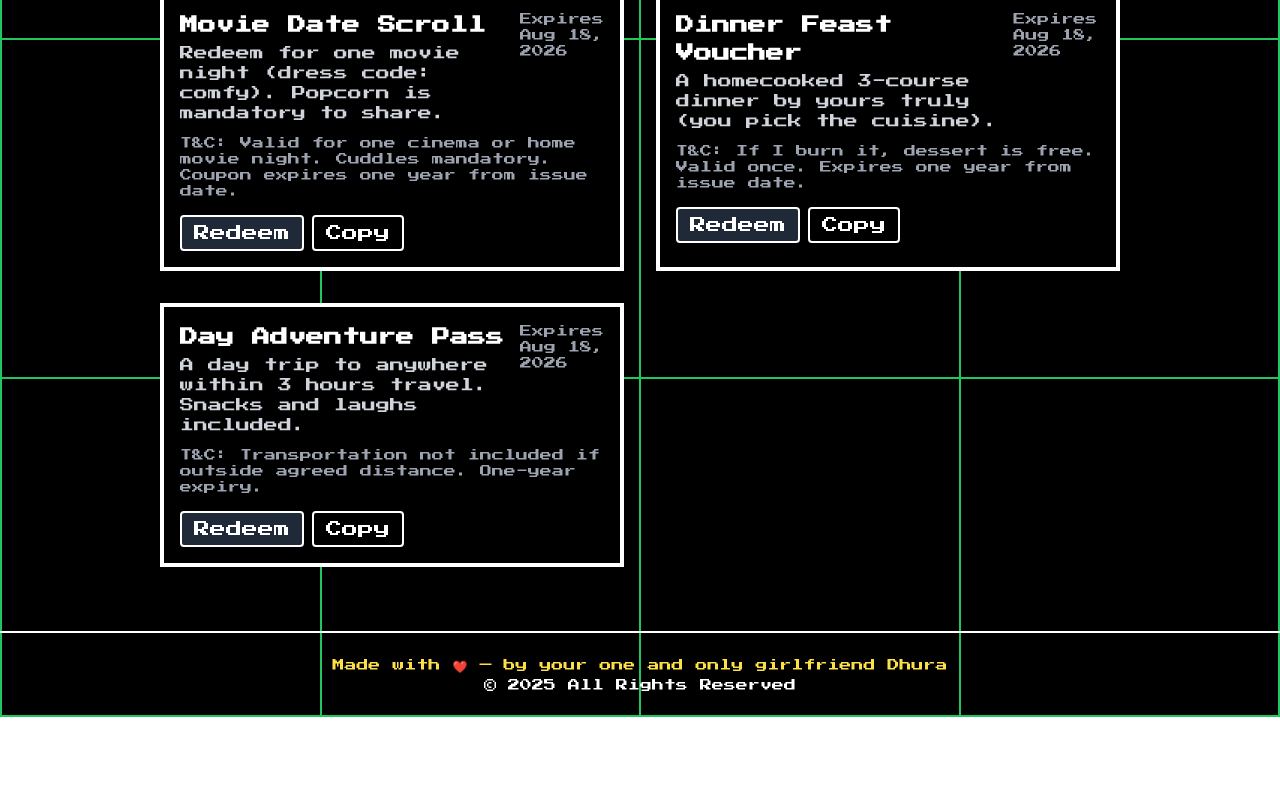
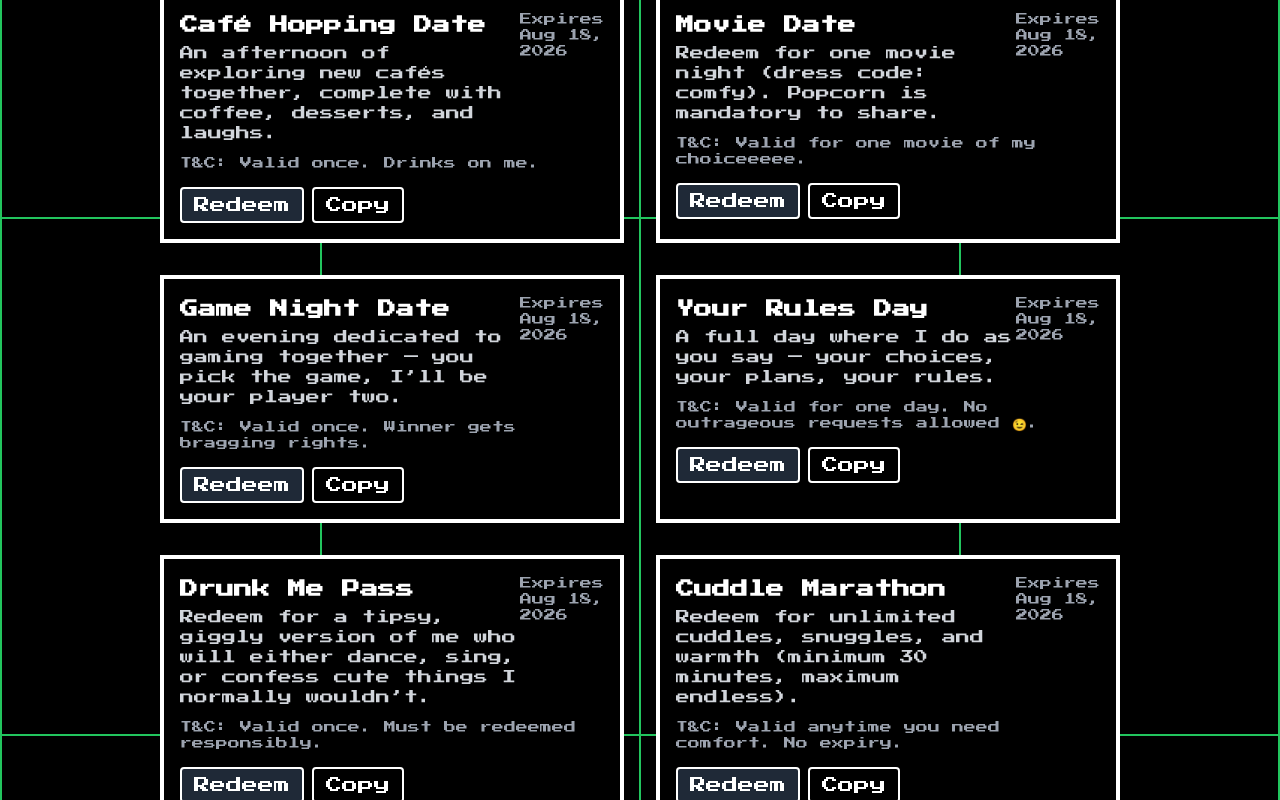
Before and after one commit to Dhuraa/secret, a React (Create React App) app: page /#/coupons in a window 1280 px wide. Shown: the part 300-1100 px from the top of the page. Before the commit the page ends 1017 px from the top, so only its background shows below. Built offline with nearby package versions, Linux system fonts and the light colour scheme.

Commit message:
letter and coupons

```diff
--- a/src/components/coupons/coupons.js
+++ b/src/components/coupons/coupons.js
@@ -1,35 +1,70 @@
-
 const couponsData = [
   {
-      id: 'movie',
-      title: 'Movie Date Scroll',
-      description: 'Redeem for one movie night (dress code: comfy). Popcorn is mandatory to share.',
-      terms: 'Valid for one cinema or home movie night. Cuddles mandatory. Coupon expires one year from issue date.',
+    id: "cafe",
+    title: "Café Hopping Date",
+    description:
+      "An afternoon of exploring new cafés together, complete with coffee, desserts, and laughs.",
+    terms: "Valid once. Drinks on me.",
   },
   {
-      id: 'dinner',
-      title: 'Dinner Feast Voucher',
-      description: 'A homecooked 3-course dinner by yours truly (you pick the cuisine).',
-      terms: "If I burn it, dessert is free. Valid once. Expires one year from issue date.",
+    id: "movie",
+    title: "Movie Date",
+    description:
+      "Redeem for one movie night (dress code: comfy). Popcorn is mandatory to share.",
+    terms: "Valid for one movie of my choiceeeee.",
   },
   {
-      id: 'adventure',
-      title: 'Day Adventure Pass',
-      description: 'A day trip to anywhere within 3 hours travel. Snacks and laughs included.',
-      terms: 'Transportation not included if outside agreed distance. One-year expiry.',
+    id: "gamenight",
+    title: "Game Night Date",
+    description:
+      "An evening dedicated to gaming together — you pick the game, I’ll be your player two.",
+    terms: "Valid once. Winner gets bragging rights.",
+  },
+  {
+    id: "yourcall",
+    title: "Your Rules Day",
+    description:
+      "A full day where I do as you say — your choices, your plans, your rules.",
+    terms: "Valid for one day. No outrageous requests allowed 😉.",
+  },
+  {
+    id: "drunkme",
+    title: "Drunk Me Pass",
+    description:
+      "Redeem for a tipsy, giggly version of me who will either dance, sing, or confess cute things I normally wouldn’t.",
+    terms:
+      "Valid once. Must be redeemed responsibly.",
+  },
+  {
+    id: "cuddle",
+    title: "Cuddle Marathon",
+    description:
+      "Redeem for unlimited cuddles, snuggles, and warmth (minimum 30 minutes, maximum endless).",
+    terms: "Valid anytime you need comfort. No expiry.",
+  },
+  {
+    id: "makeout",
+    title: "Makeout Session",
+    description:
+      "Redeem for a spontaneous makeout session — no excuses, no interruptions.",
+    terms: "Valid once per coupon. One-year expiry.",
   },
 ];
 
 // --- Utility ---
 function formatDateYYYYMMDD(date) {
   const y = date.getFullYear();
-  const m = String(date.getMonth() + 1).padStart(2, '0');
-  const d = String(date.getDate()).padStart(2, '0');
+  const m = String(date.getMonth() + 1).padStart(2, "0");
+  const d = String(date.getDate()).padStart(2, "0");
   return `${y}-${m}-${d}`;
 }
 
 function humanDate(date) {
-  return date.toLocaleDateString(undefined, { year: 'numeric', month: 'short', day: 'numeric' });
+  return date.toLocaleDateString(undefined, {
+    year: "numeric",
+    month: "short",
+    day: "numeric",
+  });
 }
 
 const Coupons = () => {
@@ -44,16 +79,14 @@ function humanDate(date) {
       </h2>
 
       <div className="grid gap-8 md:grid-cols-2">
-        {couponsData.map(c => (
+        {couponsData.map((c) => (
           <div
             key={c.id}
             className="p-4 bg-black border-4 border-white hover:shadow-[0_0_15px_#fff] transition-all duration-200"
           >
             <div className="flex items-start justify-between">
               <div>
-                <div className="text-lg font-bold text-white">
-                  {c.title}
-                </div>
+                <div className="text-lg font-bold text-white">{c.title}</div>
                 <div className="text-sm text-gray-300 mt-1">
                   {c.description}
                 </div>
@@ -63,13 +96,11 @@ function humanDate(date) {
               </div>
             </div>
 
-            <div className="mt-3 text-xs text-gray-400">
-              T&amp;C: {c.terms}
-            </div>
+            <div className="mt-3 text-xs text-gray-400">T&amp;C: {c.terms}</div>
 
             <div className="mt-4 flex items-center gap-2">
               <button
-                onClick={() => alert(`Redeemed ${c.title}!`)}
+                onClick={() => alert(`Send screenshot to your gf to redeem itttttttt!`)}
                 className="px-3 py-1 rounded border-2 border-white bg-gray-800 text-white hover:bg-white hover:text-black transition-all duration-150"
               >
                 Redeem
@@ -90,6 +121,6 @@ function humanDate(date) {
       </div>
     </section>
   );
-}
+};
 
 export default Coupons;
--- a/src/components/letter/letter.js
+++ b/src/components/letter/letter.js
@@ -1,8 +1,6 @@
-const letterMock = `My Dearest
+const letterMock = `Dear Tanmayyy
 
-Much like an unexpected second life, meeting you felt like finding a new path I never knew existed. You are my calm in storms, my laughter in quiet halls, and the gentle push that helps me grow.
-
-I promise to be your companion on every small adventure — to learn with you, to joke with you, and to make even the ordinary feel magical.
+Usually, when I write a letter, I know where to start, but for this one I am truly lost. You came into my life when I felt lost and hopeless, and you showed me what it feels like to be truly loved and to have someone who is there for you, no matter what. I may not always be great at expressing my feelings, but I do want you to know I genuinely love you a lot. There have been times with you when I felt extremely emotional because I have these overwhelming feelings for you, and it gets frustrating when I am unable to express them because you deserve to know how much you mean to me. I love how patient, kind, caring, sweet, funny, and smart you are (the list is infinite, but that's enough for today). You are THE boyfriend, partner, and best friend anyone could ask for, and I swear I can't go a single day without you.
 
 The one who is always right,
 Dhura`;
```
Lines whose indentation alone changed are shown as unchanged.
